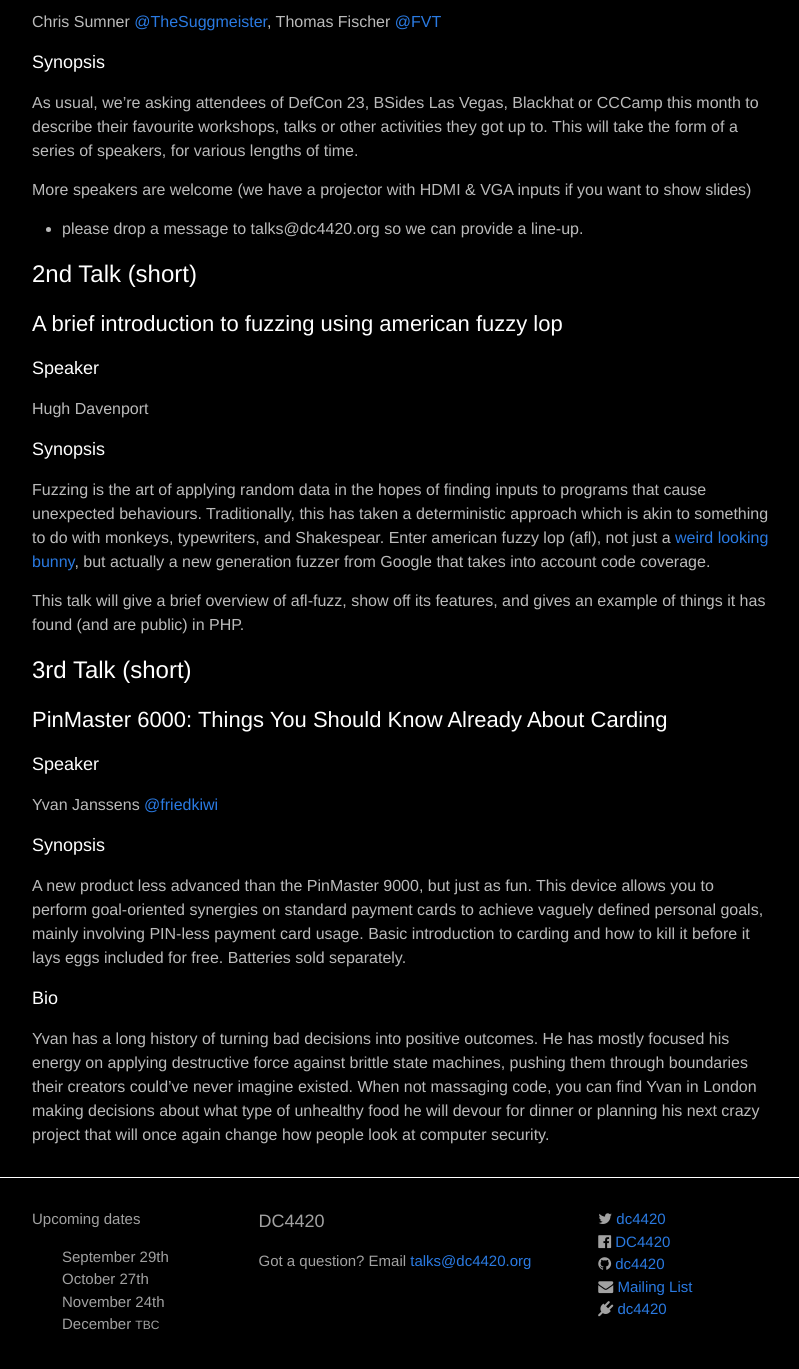
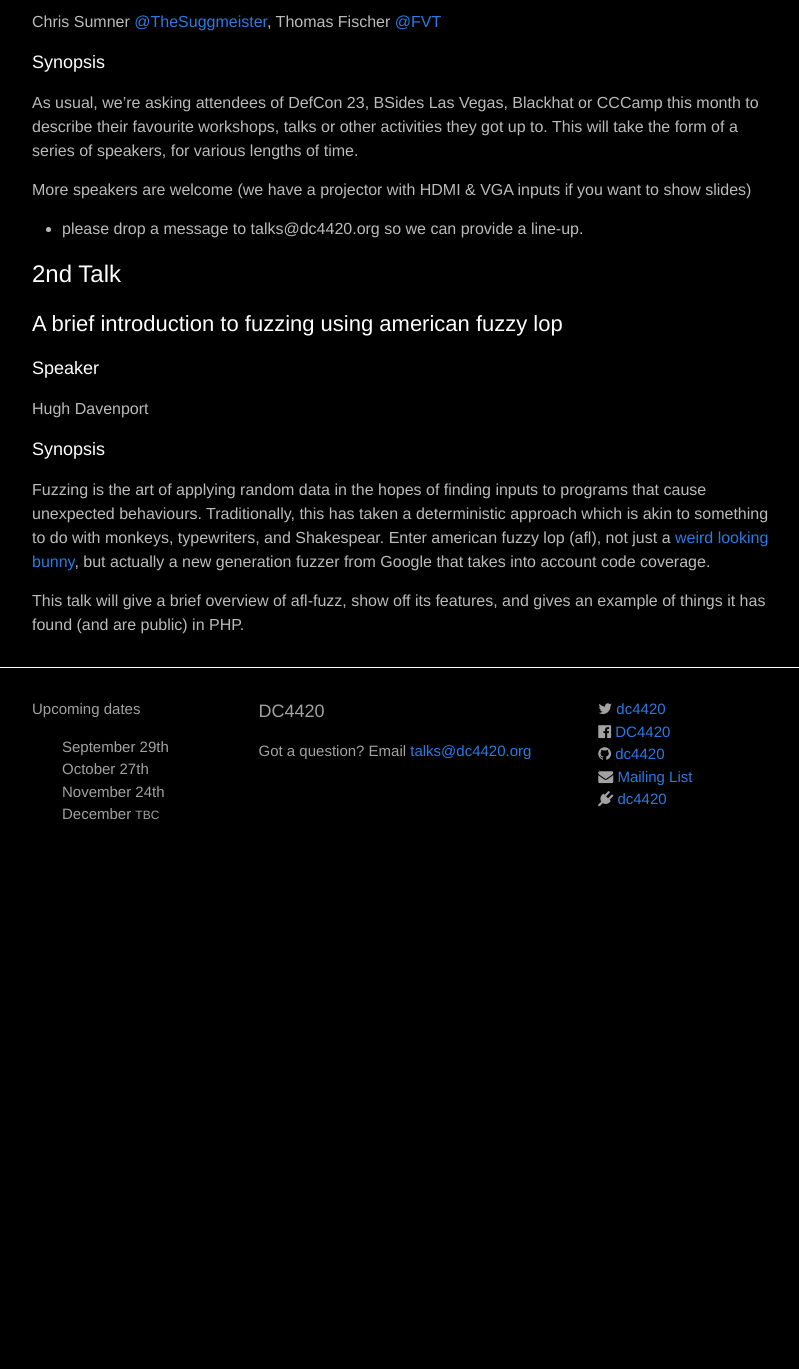
Before and after one commit to dc4420/website, a Jekyll site: the page built from _posts/2015-09-29-talks.markdown, in a window 1280 px wide and 1400 px high, scrolled down 268 px. Shown: the top 1369 px of the window, without its empty margins (238-1037 px from the left). Built offline with Jekyll 4.4.1, drawn with Linux system fonts in a browser that asks for light colours; nearby versions of some CDN libraries; after the commit the page ends 1184 px from its top, so only the background shows below that; some of the changed text lies outside the part shown.

Commit message:
Third talk deferred due to unavailability

```diff
--- a/_posts/2015-09-29-talks.markdown
+++ b/_posts/2015-09-29-talks.markdown
@@ -5,7 +5,7 @@
 categories: talk
 ---
 
-# 1st Talk (short)
+# 1st Talk
 
 ## Defcon 23, etc or CCCamp retrospective - Part 2
 
@@ -24,7 +24,7 @@
 - please drop a message to {{ site.email }} so we can provide a line-up.
 
 
-# 2nd Talk (short)
+# 2nd Talk
 
 ## A brief introduction to fuzzing using american fuzzy lop
 
@@ -45,19 +45,3 @@
 gives an example of things it has found (and are public) in PHP.
 
 [1]: https://en.wikipedia.org/wiki/American_Fuzzy_Lop  "weird looking bunny"
-
-# 3rd Talk (short)
-
-## PinMaster 6000: Things You Should Know Already About Carding
-
-### Speaker
-
-Yvan Janssens [@friedkiwi](https://twitter.com/friedkiwi)
-
-### Synopsis
-
-A new product less advanced than the PinMaster 9000, but just as fun. This device allows you to perform goal-oriented synergies on standard payment cards to achieve vaguely defined personal goals, mainly involving PIN-less payment card usage. Basic introduction to carding and how to kill it before it lays eggs included for free. Batteries sold separately.
-
-### Bio
-
-Yvan has a long history of turning bad decisions into positive outcomes. He has mostly focused his energy on applying destructive force against brittle state machines, pushing them through boundaries their creators could've never imagine existed. When not massaging code, you can find Yvan in London making decisions about what type of unhealthy food he will devour for dinner or planning his next crazy project that will once again change how people look at computer security.
```
